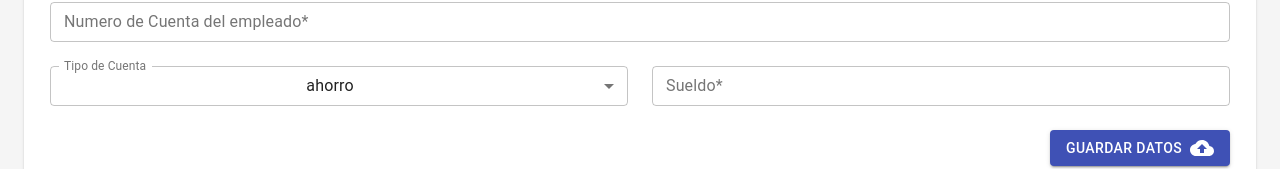
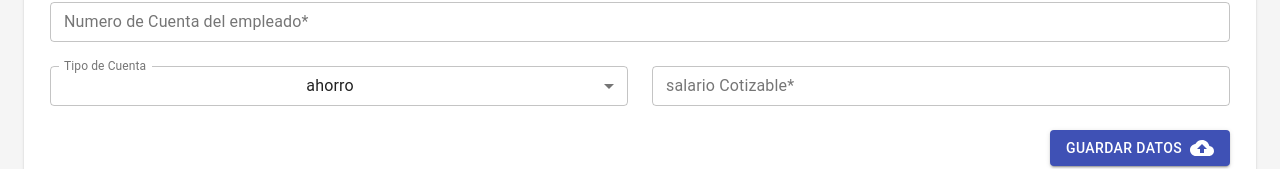
Before and after one commit to AlexFerreras/APAP-APEC, a React (Create React App) app: page / in a window 1280 px wide. Shown: the part 293-462 px from the top of the page. Built offline with nearby package versions, Linux system fonts and the light colour scheme.

Commit message:
fixing endpoints

```diff
--- a/src/components/APAPDocument/index.js
+++ b/src/components/APAPDocument/index.js
@@ -52,7 +52,7 @@ const APAPDocument = () => {
       moneda: moneda,
     };
     setIsLoading(true);
-    const response = await post("empleados/generar-archivo", data);
+    const response = await post("/empleados/generar-archivo", data);
     setIsLoading(false);
     createFile(response);
   }
--- a/src/components/Form/index.js
+++ b/src/components/Form/index.js
@@ -40,12 +40,13 @@ const Form = () => {
     data = {
       ...data,
       tipoDocumento: documentType,
-      tipocuenta: accountType,
+      tipoCuenta: accountType,
     };
-    data.sueldo = Number(data.sueldo);
+    data.salarioCotizable = Number(data.salarioCotizable);
     setIsLoading(true);
     console.log(JSON.stringify(data, null, 2));
-    await post("empleados", data);
+    await post("/empleados", data);
+
     setIsLoading(false);
   }
 
@@ -131,7 +132,7 @@ const Form = () => {
           </Grid>
           <Grid item xs={12}>
             <TextField
-              name="numerocuenta"
+              name="numeroCuenta"
               error={errors.numerocuenta ? true : false}
               helperText={errors.numerocuenta && errors.numerocuenta.message}
               inputRef={register({
@@ -177,11 +178,13 @@ const Form = () => {
           </Grid>
           <Grid item xs={6}>
             <TextField
-              name="sueldo"
-              error={errors.sueldo ? true : false}
-              helperText={errors.sueldo && errors.sueldo.message}
+              name="salarioCotizable"
+              error={errors.salarioCotizable ? true : false}
+              helperText={
+                errors.salarioCotizable && errors.salarioCotizable.message
+              }
               inputRef={register({
-                required: "El Sueldo es obligatorio",
+                required: "El salario Cotizable es obligatorio",
                 minLength: {
                   value: 1,
                   message: "La longitud mínima debe ser igual a 1",
@@ -193,7 +196,7 @@ const Form = () => {
               })}
               fullWidth
               type="number"
-              label="Sueldo*"
+              label="salario Cotizable*"
               variant="outlined"
               size="small"
             />
--- a/src/layout/Upload/index.js
+++ b/src/layout/Upload/index.js
@@ -28,7 +28,7 @@ const Upload = () => {
 
   async function sendData() {
     setIsLoading(true);
-    await post("empleados/leer-archivo", { data: base64 });
+    await post("/empleados/leer-archivo", { data: base64 });
     setIsLoading(false);
   }
 
--- a/src/services/post.js
+++ b/src/services/post.js
@@ -1,9 +1,9 @@
-import axios from 'axios'
+import axios from "axios";
 
-const apiUrl = 'https://eaa66a991dd0.ngrok.io/'
+const apiUrl = "https://8f2e045d4012.ngrok.io";
 
-async function post (endpoint, model) {
-    return axios.post(`${apiUrl}${endpoint}`,  model);
+async function post(endpoint, model) {
+  return axios.post(`${apiUrl}${endpoint}`, model);
 }
 
 export default post;
```
